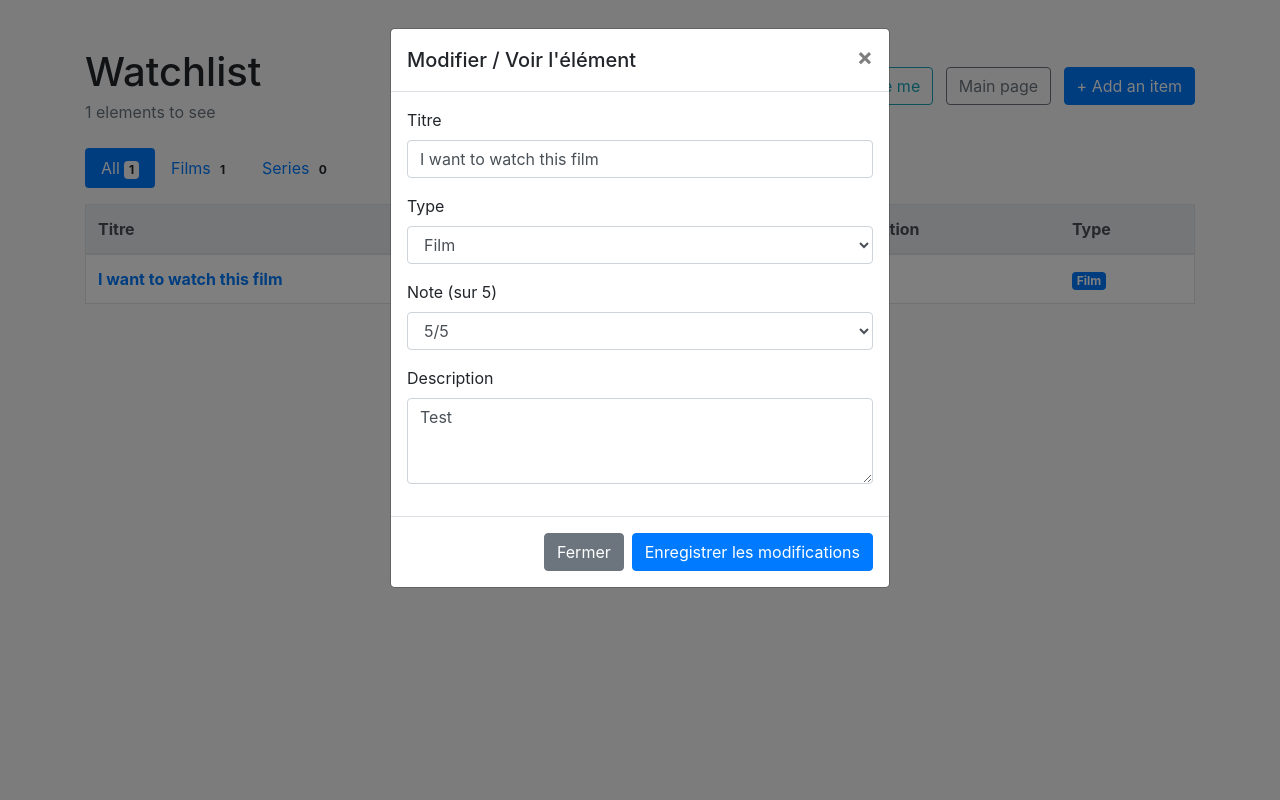
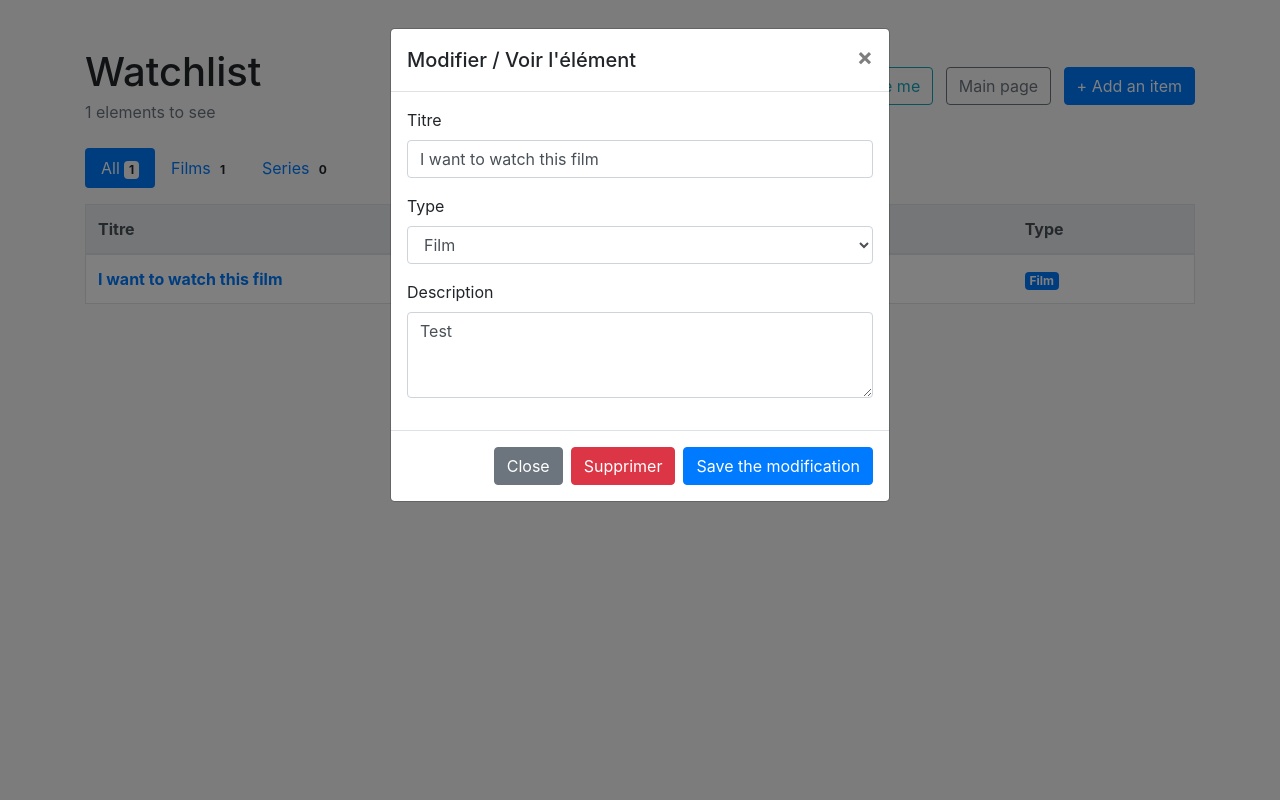
Before and after one commit to WBS-UWG/Project02DevOps, a Node server app: page /watchlist in a window 1280 px wide, after a click that opens the changed part. Run offline with Node 20, Linux system fonts and the light colour scheme; data comes from the database, SQL or seed files in the repository; both versions use the stored data as it was after the commit; some libraries are stand-ins or nearby versions.

Commit message:
[ADD] possibility to delete an item from the watchlist & some UI change & add test - add possibility to delete an item from the watchlist because don't want to watch this item anymore - EDIT ui on the watchlist to not display a note because we havent watch this item yet

```diff
--- a/code/app.js
+++ b/code/app.js
@@ -1,6 +1,6 @@
 var express = require('express');
 var bodyParser = require('body-parser');
-const { connectToDB, closeDB, initDB, getItems, addItem } = require('./db');
+const { connectToDB, closeDB, initDB, getItems, addItem, deleteItem } = require('./db');
 
 var app = express();
 
@@ -64,6 +64,21 @@ app.post('/addItem', (req, res) => {
   });
 });
 
+app.post('/items/delete', (req, res) => {
+  const id = Number.parseInt(req.body.id, 10);
+  if (!Number.isInteger(id) || id <= 0) {
+    return res.status(400).send('Invalid item ID.');
+  }
+
+  deleteItem(db, id, (err) => {
+    if (err) {
+      console.error('Error deleting item:', err.message);
+      return res.status(500).send('Error while deleting the item.');
+    }
+    res.redirect('/watchlist');
+  });
+});
+
 app.get('/watchlist', renderItemsPage('page/watchlist', 1));
 app.get('/', renderItemsPage('page/landing', 0));
 
--- a/code/db.js
+++ b/code/db.js
@@ -54,10 +54,21 @@ const addItem = function(db, item, callback) {
     );
 };
 
+const deleteItem = function(db, id, callback) {
+    db.run(
+        'DELETE FROM watch_items WHERE id = ? AND watchlist = 1',
+        [id],
+        function(err) {
+            callback(err, this ? this.changes : 0);
+        }
+    );
+};
+
 module.exports = {
     connectToDB,
     closeDB,
     initDB,
     getItems,
     addItem,
+    deleteItem,
 };
--- a/code/views/page/watchlist.ejs
+++ b/code/views/page/watchlist.ejs
@@ -55,27 +55,18 @@
         <thead class="thead-light">
           <tr>
             <th scope="col">Titre</th>
-            <th scope="col">Note</th>
             <th scope="col">Description</th>
             <th scope="col">Type</th>
           </tr>
         </thead>
         <tbody>
           <% items.forEach(function (item) { %>
-            <% const rating = Math.max(0, Math.min(5, Number(item.rating) || 0)); %>
             <tr data-toggle="modal" data-target="#editModal"
                 data-id="<%= item.id %>"
                 data-title="<%= item.titre %>"
                 data-type="<%= item.type === 'film' ? '1' : '2' %>"
-                data-rating="<%= rating %>"
                 data-description="<%= item.description %>">
               <td class="font-weight-bold text-primary"><%= item.titre %></td>
-              <td class="text-nowrap" aria-label="Note <%= rating %> sur 5">
-                <span aria-hidden="true">
-                  <span class="text-warning"><%= '★'.repeat(rating) %></span><span class="text-muted"><%= '☆'.repeat(5 - rating) %></span>
-                </span>
-                <small class="text-muted ml-1"><%= rating %>/5</small>
-              </td>
               <td><%= item.description %></td>
               <td>
                 <% if (item.type === 'film') { %>
@@ -120,24 +111,17 @@
           </div>
 
           <div class="form-group">
-            <label for="modal-rating">Note (sur 5)</label>
-            <select class="form-control" id="modal-rating" name="rate">
-              <option value="5">5/5</option>
-              <option value="4">4/5</option>
-              <option value="3">3/5</option>
-              <option value="2">2/5</option>
-              <option value="1">1/5</option>
-            </select>
-          </div>
-
-          <div class="form-group">
             <label for="modal-description">Description</label>
             <textarea class="form-control" id="modal-description" name="description" rows="3"></textarea>
           </div>
         </div>
         <div class="modal-footer">
-          <button type="button" class="btn btn-secondary" data-dismiss="modal">Fermer</button>
-          <button type="submit" class="btn btn-primary">Enregistrer les modifications</button>
+          <button type="button" class="btn btn-secondary" data-dismiss="modal">Close</button>
+          <button type="submit" class="btn btn-danger" formaction="/items/delete" formmethod="POST"
+                  onclick="return confirm('Voulez-vous vraiment supprimer cet élément de la watchlist ?');">
+            Supprimer
+          </button>
+          <button type="submit" class="btn btn-primary">Save the modification</button>
         </div>
       </form>
     </div>
@@ -154,14 +138,12 @@
     var id = button.data('id');
     var title = button.data('title');
     var type = button.data('type');
-    var rating = button.data('rating');
     var description = button.data('description');
 
     var modal = $(this);
     modal.find('#modal-id').val(id);
     modal.find('#modal-title').val(title);
     modal.find('#modal-type').val(type);
-    modal.find('#modal-rating').val(rating);
     modal.find('#modal-description').val(description);
   });
 
```
Also changed, not shown: code/views/page/addItem.ejs (+6 -1 lines), code/filmTracker.db.
